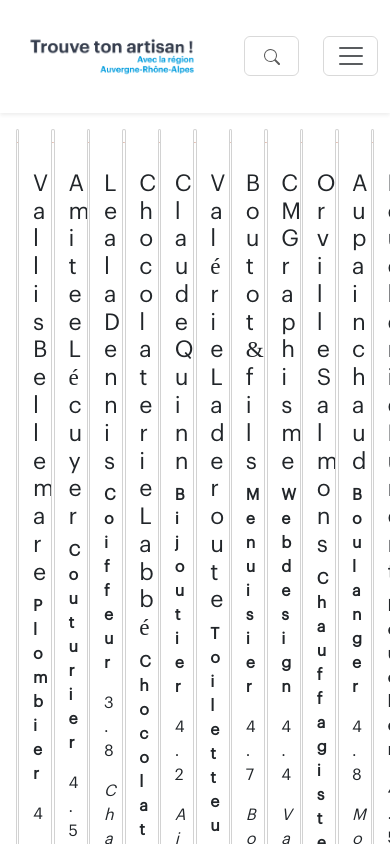
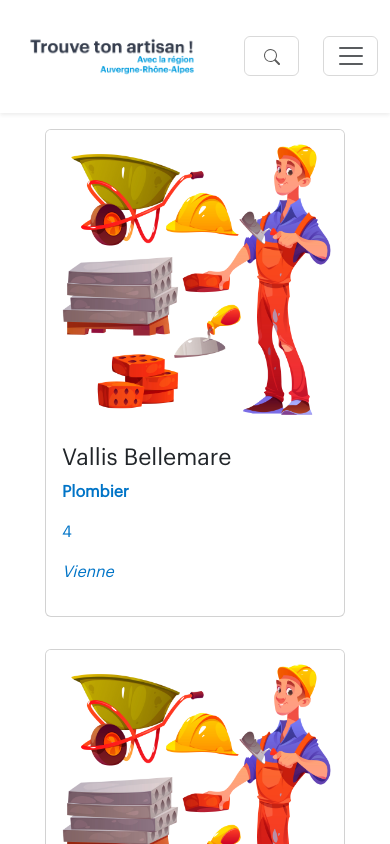
Before and after one commit to Dada-nol/TrouveTonArtisan, a React (Create React App) app: page / in a window 390 px wide. Shown: the top 844 px of the page. Built offline with nearby package versions, Linux system fonts and the light colour scheme.

Commit message:
add css to list

```diff
--- a/public/index.html
+++ b/public/index.html
@@ -4,28 +4,10 @@
     <meta charset="utf-8" />
     <link rel="icon" href="./Img/favicon.png" />
     <meta name="viewport" content="width=device-width, initial-scale=1" />
-    <meta name="theme-color" content="#000000" />
     <meta
       name="description"
       content="La région peut vous aider - Ce site est conçu pour que vous trouviez l'artisan qui vous convient dans la région Auvergne-Rhône-Alpes. Plombier, couturier, coiffeur, chocolatier, bijoutier, toiletteur et bien plus encore ! Venez contacter nos artisans de toutes sorte."
     />
-
-    <!-- Alors ça je connais pas ça à l'air incroyable !-->
-    <link rel="apple-touch-icon" href="%PUBLIC_URL%/logo192.png" />
-    <!--
-      manifest.json provides metadata used when your web app is installed on a
-      user's mobile device or desktop. See https://developers.google.com/web/fundamentals/web-app-manifest/
-    -->
-    <link rel="manifest" href="%PUBLIC_URL%/manifest.json" />
-    <!--
-      Notice the use of %PUBLIC_URL% in the tags above.
-      It will be replaced with the URL of the `public` folder during the build.
-      Only files inside the `public` folder can be referenced from the HTML.
-
-      Unlike "/favicon.ico" or "favicon.ico", "%PUBLIC_URL%/favicon.ico" will
-      work correctly both with client-side routing and a non-root public URL.
-      Learn how to configure a non-root public URL by running `npm run build`.
-    -->
     <title>Trouve ton Artisan</title>
   </head>
   <body>
--- a/src/App.js
+++ b/src/App.js
@@ -3,7 +3,7 @@ import { Route, Routes } from "react-router-dom";
 import Footer from "./Components/Footer";
 import NavBar from "./Components/Nav";
 import Alimentation from "./Components/Pages/Alimentation";
-import Bâtiment from "./Components/Pages/Bâtiment";
+import Bâtiment from "./Components/Pages/Batiment";
 import Fabrication from "./Components/Pages/Fabrication";
 import Home from "./Components/Pages/Home";
 import Services from "./Components/Pages/Services";
--- a/src/Components/Card.jsx
+++ b/src/Components/Card.jsx
@@ -3,7 +3,7 @@ import "../Css/style.css";
 
 function Card(props) {
   return (
-    <div key={props.id} className="card col col-lg-4 m-3">
+    <div key={props.id} className="card col-md-6 col-lg-4 m-3">
       <div>
         <img className="card-img-top img-fluide" src="Img/6495568.jpg" alt="" />
       </div>
--- a/src/Components/CardList.jsx
+++ b/src/Components/CardList.jsx
@@ -5,7 +5,7 @@ import Card from "./Card";
 function CardList() {
   return (
     <div className="card-list container ">
-      <div className="row ">
+      <div className="row d-flex justify-content-center">
         {datas.map((datas) => (
           <Card
             key={datas.id}
--- a/src/Components/Pages/Bâtiment.jsx
+++ b/src/Components/Pages/Batiment.jsx
@@ -1,4 +1,5 @@
 import React from "react";
+import CardList from "../CardList";
 /* import NavBar from "../Nav"; */
 
 function Bâtiment() {
@@ -10,7 +11,9 @@ function Bâtiment() {
         fabrication=""
         services=""
       ></NavBar> */}
-      <div>Bâtiment</div>
+      <div>
+        <CardList></CardList>
+      </div>
     </>
   );
 }
--- a/src/Css/style.css
+++ b/src/Css/style.css
@@ -1,5 +1,9 @@
 .card {
   padding: 0;
+  width: 300px;
+}
+.card p {
+  color: #0074c7;
 }
 
 /*# sourceMappingURL=style.css.map */
--- a/src/Sass/style.scss
+++ b/src/Sass/style.scss
@@ -7,4 +7,8 @@ $Vert: #82b864;
 
 .card {
   padding: 0;
+  width: 300px;
+  p {
+    color: $Bleu-clair;
+  }
 }
```
Also changed, not shown: 1 other file (tests, documents, lock files or other folders).
